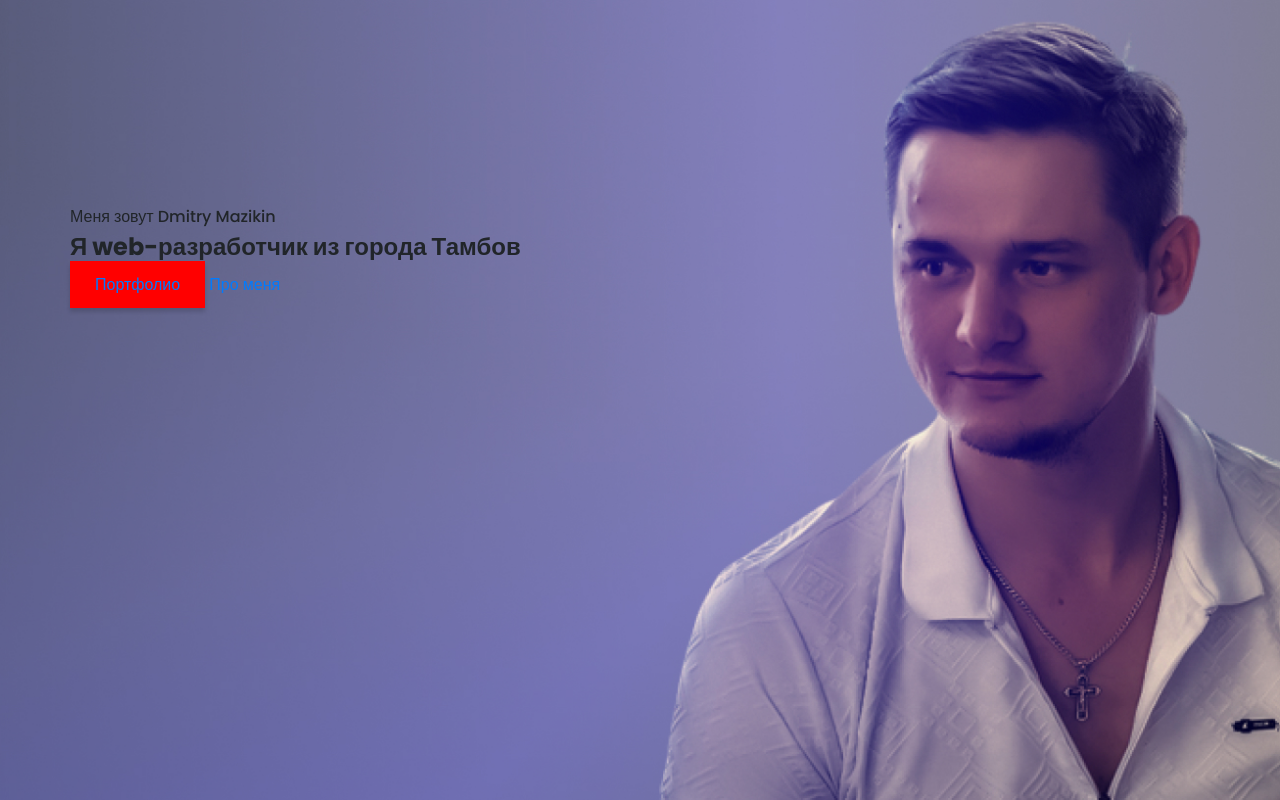
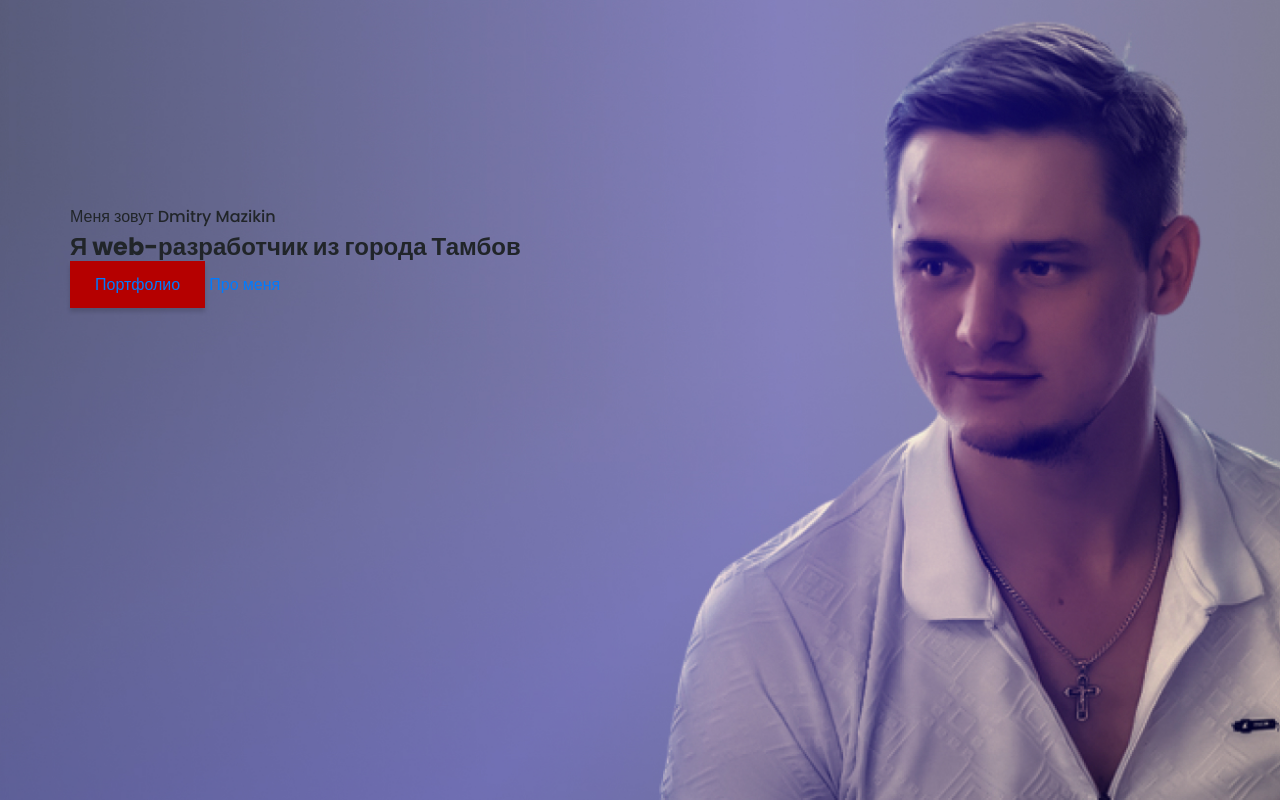
Before and after one commit to dmazikin/dmitry-mazikin, a PHP site: page / in a window 1280 px wide. Run offline with PHP 8.4, Linux system fonts and the light colour scheme; style sheets or scripts are compiled from the project's sources.

Commit message:
update color main

```diff
--- a/src/sass/base/_variables.scss
+++ b/src/sass/base/_variables.scss
@@ -1 +1 @@
-$main_color: red;
+$main_color: #b50000;
```
